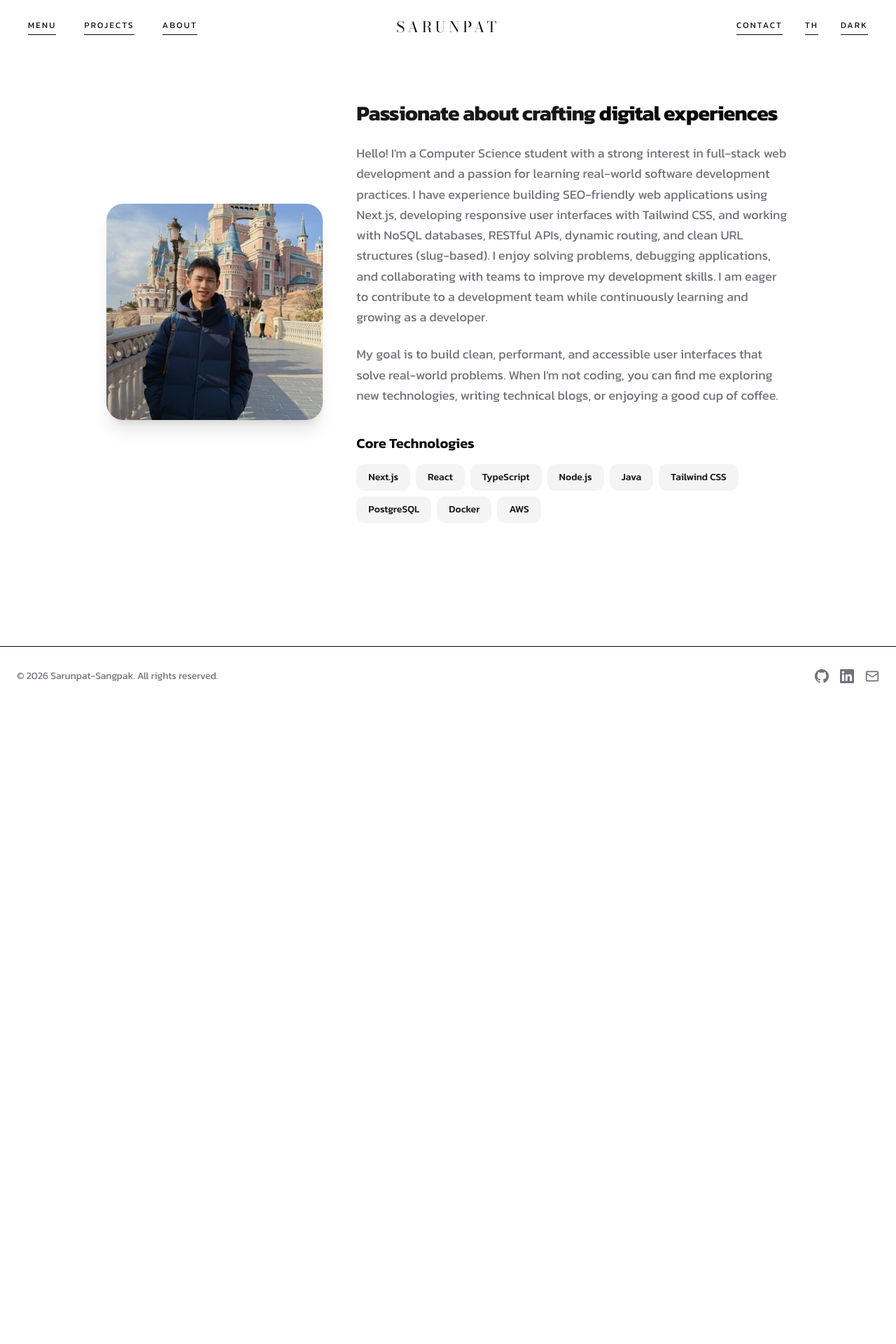
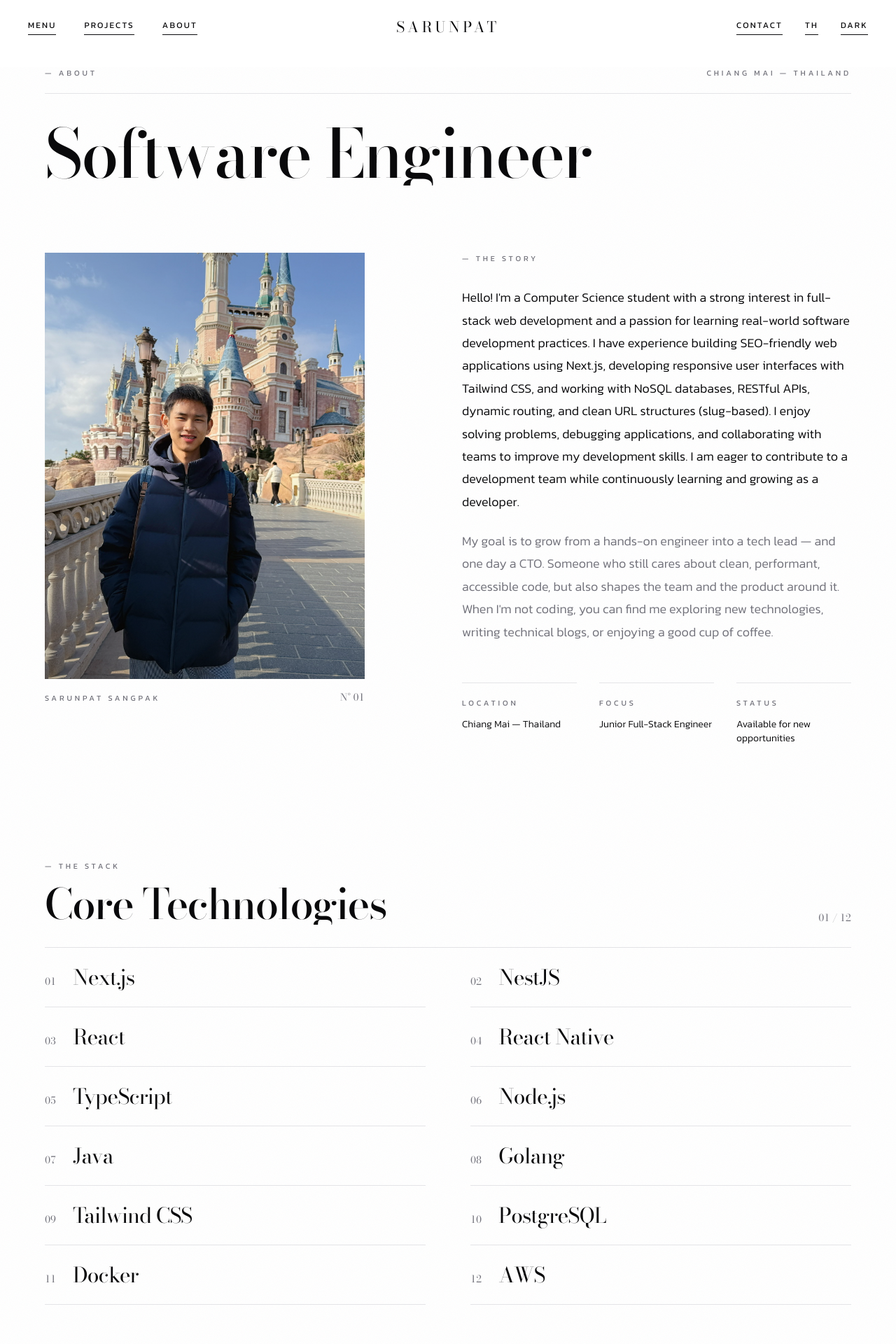
Before and after one commit to bookbento/portfolio, a Next.js app: page /en/about in a window 1280 px wide. Shown: the top 1920 px of the page at 70% size. Before the commit the page ends 1008 px from the top, so only its background shows below. Built offline with nearby package versions, Linux system fonts and the light colour scheme; no server answers.

Commit message:
Refactor AboutView component to enhance layout and interactivity; update translations for improved content clarity; add new skills and facts sections; implement responsive design adjustments for better user experience across locales.

```diff
--- a/app/[locale]/about/about-view.tsx
+++ b/app/[locale]/about/about-view.tsx
@@ -1,57 +1,183 @@
 "use client";
 
-import { m } from "framer-motion";
+import Link from "next/link";
 import Image from "next/image";
-import { Badge } from "@/components/ui/badge";
+import { ArrowUpRight } from "lucide-react";
+import { projects } from "@/constants/data";
+import { useReveal } from "@/hooks/use-reveal";
 import { useTranslation } from "@/hooks/use-translation";
+import { useLocalePath } from "@/hooks/use-locale-path";
+
+const WORD_STAGGER_MS = 120;
+const WORD_LEAD_IN_MS = 200;
+const ITEM_STAGGER_MS = 60;
 
 export default function AboutView() {
-  const { t, messages } = useTranslation();
+  const { t, locale, messages } = useTranslation();
+  const { path } = useLocalePath();
+  useReveal();
+
+  const isThai = locale === "th";
   const skills = messages.about.skills;
+  const headlineWords = t("about.headline").split(" ");
+
+  const eyebrow = `text-[11px] uppercase ${isThai ? "tracking-[0.08em]" : "tracking-[0.35em]"} text-muted-foreground`;
+  const uiLabel = isThai
+    ? "text-sm tracking-[0.08em]"
+    : "text-xs uppercase tracking-[0.18em]";
+
+  const facts = [
+    { label: t("about.factLocation"), value: t("hero.location") },
+    { label: t("about.factFocus"), value: t("hero.role") },
+    { label: t("about.factStatus"), value: t("hero.badge") },
+  ];
 
   return (
-    <div className="max-w-5xl mx-auto py-12 space-y-16 px-6">
-      <m.div
-        initial={{ opacity: 0, y: 20 }}
-        animate={{ opacity: 1, y: 0 }}
-        className="flex flex-col md:flex-row gap-12 items-center"
+    <div className="grain mx-auto max-w-[1600px] px-6 md:px-10 lg:px-16">
+      {/* Headline */}
+      <section>
+        <div className="reveal flex items-baseline justify-between gap-4 border-b border-border pb-5">
+          <span className={eyebrow}>— {t("nav.about")}</span>
+          <span className={`${eyebrow} hidden sm:block`}>
+            {t("hero.location")}
+          </span>
+        </div>
+
+        <h1
+          className={`hero-mask mt-10 tracking-tight ${
+            isThai
+              ? // Thai has no word spaces to wrap on — size to fit one line at every width.
+                "whitespace-nowrap text-[min(8vw,124px)] font-light leading-[1.25]"
+              : "font-display text-[12.5vw] font-medium leading-[0.95] sm:text-[10vw] lg:text-[7.5vw]"
+          }`}
         >
-        <div className="w-full md:w-1/3 relative aspect-square rounded-3xl overflow-hidden shadow-xl">
-          <div className="absolute inset-0 bg-gradient-to-tr from-primary/20 to-transparent z-10 rounded-3xl" />
+          {headlineWords.map((word, i) => (
+            <span key={i} className="word mr-[0.22em] last:mr-0">
+              <span
+                style={{
+                  transitionDelay: `${i * WORD_STAGGER_MS + WORD_LEAD_IN_MS}ms`,
+                }}
+              >
+                {word}
+              </span>
+            </span>
+          ))}
+        </h1>
+      </section>
+
+      {/* Portrait + story */}
+      <section className="mt-16 grid gap-12 md:mt-24 md:grid-cols-12 md:gap-10">
+        <div className="reveal-fade md:col-span-5" style={{ transitionDelay: "150ms" }}>
+          <div className="img-zoom relative aspect-[3/4]">
             <Image
               src="/assets/about.jpeg"
-            alt={t("about.headlinePart1")}
+              alt={t("hero.name")}
               fill
+              priority
+              quality={85}
+              sizes="(max-width: 768px) 100vw, 40vw"
               className="object-cover"
-            sizes="(max-width: 768px) 100vw, 33vw"
-            priority
             />
+            <div className="pointer-events-none absolute inset-0 bg-gradient-to-b from-black/10 via-transparent to-black/30" />
+          </div>
+          <div className="mt-4 flex items-baseline justify-between">
+            <span className={eyebrow}>{t("hero.name")}</span>
+            <span className="font-display text-sm tabular-nums text-muted-foreground">
+              N° 01
+            </span>
+          </div>
         </div>
 
-        <div className="w-full md:w-2/3 space-y-6">
-          <h1 className="text-2xl md:text-3xl font-bold tracking-tight">
-            <span className="text-primary">{t("about.headlinePart1")}</span>{" "}
-            {t("about.headlinePart2")}
-          </h1>
-          <p className="text-lg text-muted-foreground leading-relaxed">{t("about.p1")}</p>
-          <p className="text-lg text-muted-foreground leading-relaxed">{t("about.p2")}</p>
+        <div className="md:col-span-6 md:col-start-7">
+          <p className={`reveal ${eyebrow}`}>— {t("about.storyLabel")}</p>
+          <p
+            className="reveal mt-8 text-lg font-light leading-[1.8] text-foreground"
+            style={{ transitionDelay: "100ms" }}
+          >
+            {t("about.p1")}
+          </p>
+          <p
+            className="reveal mt-6 max-w-xl text-lg font-light leading-[1.8] text-muted-foreground"
+            style={{ transitionDelay: "160ms" }}
+          >
+            {t("about.p2")}
+          </p>
 
-          <div className="pt-4 space-y-4">
-            <h3 className="text-xl font-semibold">{t("about.skillsTitle")}</h3>
-            <div className="flex flex-wrap gap-2">
-              {skills.map((skill, index) => (
-                <Badge
-                  key={`${skill}-${index}`}
-                  variant="secondary"
-                  className="px-4 py-2 rounded-xl text-sm font-medium"
+          <dl className="mt-14 grid gap-x-8 sm:grid-cols-3">
+            {facts.map((fact, i) => (
+              <div
+                key={fact.label}
+                className="reveal border-t border-border py-5"
+                style={{ transitionDelay: `${i * ITEM_STAGGER_MS}ms` }}
               >
+                <dt className={eyebrow}>{fact.label}</dt>
+                <dd className="mt-3 text-sm font-light">{fact.value}</dd>
+              </div>
+            ))}
+          </dl>
+        </div>
+      </section>
+
+      {/* Skills index */}
+      <section className="mt-24 md:mt-36">
+        <div className="flex items-end justify-between gap-4 border-b border-border pb-8">
+          <div>
+            <p className={`reveal ${eyebrow}`}>— {t("about.skillsEyebrow")}</p>
+            <h2
+              className={`reveal-mask mt-4 text-4xl tracking-tight md:text-6xl ${
+                isThai ? "font-light" : "font-display font-medium"
+              }`}
+            >
+              <span>{t("about.skillsTitle")}</span>
+            </h2>
+          </div>
+          <span className="reveal font-display hidden text-sm tabular-nums text-muted-foreground md:block">
+            01 / {String(skills.length).padStart(2, "0")}
+          </span>
+        </div>
+
+        <ul className="grid md:grid-cols-2 md:gap-x-16">
+          {skills.map((skill, i) => (
+            <li
+              key={skill}
+              className="reveal flex items-baseline gap-6 border-b border-border py-6"
+              style={{ transitionDelay: `${i * ITEM_STAGGER_MS}ms` }}
+            >
+              <span className="font-display text-sm tabular-nums text-muted-foreground">
+                {String(i + 1).padStart(2, "0")}
+              </span>
+              <span className="font-display text-2xl tracking-tight md:text-3xl">
                 {skill}
-                </Badge>
+              </span>
+            </li>
           ))}
+        </ul>
+      </section>
+
+      {/* Contact CTA */}
+      <section className="mt-24 pb-8 md:mt-36">
+        <p className={`reveal ${eyebrow}`}>— {t("about.ctaEyebrow")}</p>
+        <Link
+          href={path("/contact")}
+          className="reveal group mt-6 flex items-center justify-between gap-6 border-y border-border py-10 md:py-14"
+          style={{ transitionDelay: "80ms" }}
+        >
+          <span
+            className={`max-w-4xl text-2xl tracking-tight sm:text-3xl md:text-5xl ${
+              isThai ? "font-light" : "font-display font-medium"
+            }`}
+          >
+            {t("about.ctaTitle")}
+          </span>
+          <ArrowUpRight className="h-8 w-8 shrink-0 transition-transform duration-700 ease-[var(--ease-luxe)] group-hover:translate-x-1.5 group-hover:-translate-y-1.5 md:h-12 md:w-12" />
+        </Link>
+        <div className="mt-4 flex items-baseline justify-between">
+          <span className={`reveal ${eyebrow}`}>{t("hero.badge")}</span>
+          <span className="reveal font-display hidden text-sm tabular-nums text-muted-foreground sm:block">
+            {String(projects.length).padStart(2, "0")} {t("nav.projects")}
+          </span>
         </div>
-          </div>
-        </div>
-      </m.div>
+      </section>
     </div>
   );
 }
--- a/i18n/locales/en.json
+++ b/i18n/locales/en.json
@@ -61,12 +61,18 @@
     "viewAllCount": "View all {{count}} projects"
   },
   "about": {
-    "headlinePart1": "Passionate about crafting",
-    "headlinePart2": "digital experiences",
+    "headline": "Software Engineer",
     "p1": "Hello! I'm a Computer Science student with a strong interest in full-stack web development and a passion for learning real-world software development practices. I have experience building SEO-friendly web applications using Next.js, developing responsive user interfaces with Tailwind CSS, and working with NoSQL databases, RESTful APIs, dynamic routing, and clean URL structures (slug-based). I enjoy solving problems, debugging applications, and collaborating with teams to improve my development skills. I am eager to contribute to a development team while continuously learning and growing as a developer.",
-    "p2": "My goal is to build clean, performant, and accessible user interfaces that solve real-world problems. When I'm not coding, you can find me exploring new technologies, writing technical blogs, or enjoying a good cup of coffee.",
+    "p2": "My goal is to grow from a hands-on engineer into a tech lead — and one day a CTO. Someone who still cares about clean, performant, accessible code, but also shapes the team and the product around it. When I'm not coding, you can find me exploring new technologies, writing technical blogs, or enjoying a good cup of coffee.",
+    "storyLabel": "The Story",
+    "factLocation": "Location",
+    "factFocus": "Focus",
+    "factStatus": "Status",
+    "ctaEyebrow": "Next",
+    "ctaTitle": "Let's build something together",
+    "skillsEyebrow": "The Stack",
     "skillsTitle": "Core Technologies",
-    "skills": ["Next.js", "React", "TypeScript", "Node.js", "Java", "Tailwind CSS", "PostgreSQL", "Docker", "AWS"]
+    "skills": ["Next.js","NestJS","React","React Native","TypeScript","Node.js","Java","Golang","Tailwind CSS","PostgreSQL","Docker","AWS"]
   },
   "contact": {
     "title": "Let's Connect",
--- a/i18n/locales/th.json
+++ b/i18n/locales/th.json
@@ -61,12 +61,18 @@
     "viewAllCount": "ดูผลงานทั้งหมด {{count}} โปรเจกต์"
   },
   "about": {
-    "headlinePart1": "หลงใหลในการสร้าง",
-    "headlinePart2": "ประสบการณ์ดิจิทัล",
+    "headline": "สถาปัตยกรรมซอฟต์แวร์",
     "p1": "สวัสดีครับ! ผมเป็นนักศึกษาคณะ CAMT สาขา DII (Digital Industry Integration) ที่สนใจการพัฒนาเว็บแบบ Full-Stack และการเรียนรู้การพัฒนาซอฟต์แวร์ในสภาพแวดล้อมจริง มีประสบการณ์สร้างเว็บแอปที่เป็นมิตรกับ SEO ด้วย Next.js พัฒนา UI ที่ตอบสนองด้วย Tailwind CSS และทำงานกับฐานข้อมูล NoSQL, RESTful API, การเราท์แบบไดนามิก และ URL ที่สะอาด ยินดีแก้ปัญหา ดีบัก และทำงานร่วมกับทีมเพื่อพัฒนาทักษะอยู่เสมอ",
-    "p2": "เป้าหมายของผมคือสร้างอินเทอร์เฟซที่สะอาด มีประสิทธิภาพ และเข้าถึงได้ เพื่อแก้ปัญหาในโลกจริง เวลาที่ไม่ได้เขียนโค้ด มักจะหาความรู้เทคโนโลยีใหม่ อ่านหรือเขียนบล็อก หรือจิบกาแฟดีๆ",
+    "p2": "เป้าหมายของผมคือเติบโตจากวิศวกรที่ลงมือทำจริง ไปเป็น Tech Lead และ CTO ในสักวัน — คนที่ยังใส่ใจโค้ดที่สะอาด มีประสิทธิภาพ และเข้าถึงได้ พร้อมกับช่วยกำหนดทิศทางของทีมและโปรดักต์ไปด้วย เวลาที่ไม่ได้เขียนโค้ด มักจะหาความรู้เทคโนโลยีใหม่ อ่านหรือเขียนบล็อก หรือจิบกาแฟดีๆ",
+    "storyLabel": "เรื่องราว",
+    "factLocation": "ที่อยู่",
+    "factFocus": "ความถนัด",
+    "factStatus": "สถานะ",
+    "ctaEyebrow": "ถัดไป",
+    "ctaTitle": "มาสร้างอะไรดี ๆ ด้วยกันไหมครับ",
+    "skillsEyebrow": "เครื่องมือ",
     "skillsTitle": "เทคโนโลยีหลัก",
-    "skills": ["Next.js", "React", "TypeScript", "Node.js", "Java", "Tailwind CSS", "PostgreSQL", "Docker", "AWS"]
+    "skills": ["Next.js","NestJS","React","React Native","TypeScript","Node.js","Java","Golang","Tailwind CSS","PostgreSQL","Docker","AWS"]
   },
   "contact": {
     "title": "มาคุยกัน",
--- a/lib/structured-data.ts
+++ b/lib/structured-data.ts
@@ -17,10 +17,13 @@ const PERSON_SAME_AS = [
 
 const PERSON_SKILLS = [
   "Next.js",
+  "NestJS",
   "React",
+  "React Native",
   "TypeScript",
   "Node.js",
   "Java",
+  "Golang",
   "Tailwind CSS",
   "PostgreSQL",
   "Docker",
```
Lines whose indentation alone changed are shown as unchanged.
